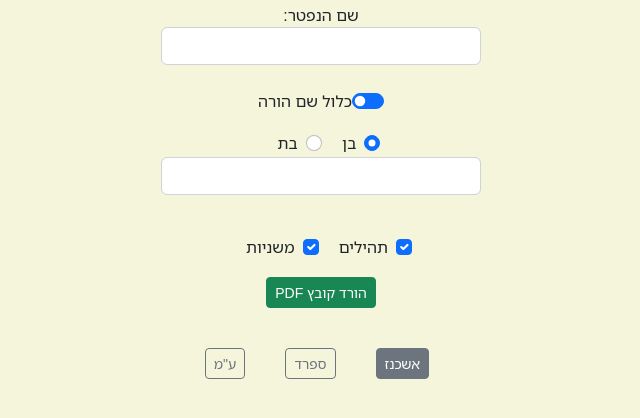
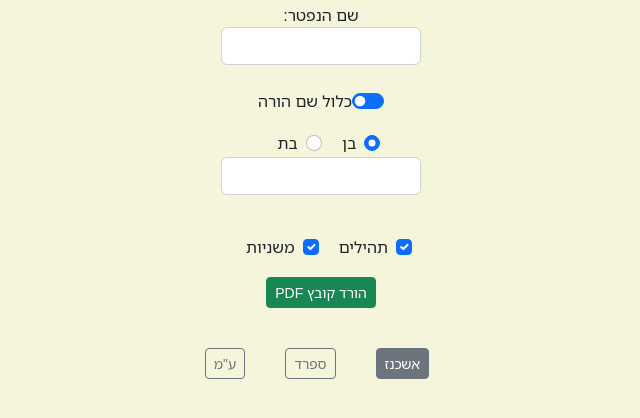
Before and after one commit to glatcode/neshama, a plain HTML site: page index.html in a window 1280 px wide. Shown: the part 142-560 px from the top of the page, without its empty margins (319-959 px from the left). Drawn offline with nearby package versions, Linux system fonts and the light colour scheme.

Commit message:
some changes

```diff
--- a/index.html
+++ b/index.html
@@ -36,11 +36,13 @@
         <img style="margin:5vh auto 0 auto; display:block" src="./ner.gif">
         <h1 style="text-align: center;">תהילים ומשניות לעילוי נשמת</h1>
 
-        <form action="/action_page.php" style="margin: 0 auto; width:50%; text-align:center">
+        <form action="/" style="margin: 0 auto; width:50%; text-align:center">
             <label for="fname">שם הנפטר:</label>
-            <input class="form-control" type="text" id="fname" name="fname"><br>
+            <div style="display: flex; justify-content: center;">
+                <input class="form-control" type="text" id="fname" name="fname" style="max-width: 200px;"><br>
+            </div>
 
-            <div class="form-check form-switch" style="display: flex; justify-content: center;">
+            <div class="form-check form-switch" style="display: flex; justify-content: center; margin-top: 3vh;">
                 <input class="form-check-input" type="checkbox" role="switch" id="includeParent" checked
                     onchange="ChangeIncludeParent(event)">
                 <label class="form-check-label" for="includeParent"> כלול שם הורה </label>
@@ -57,8 +59,10 @@
                         id="inlineRadio2" value="option2">
                     <label class="form-check-label" for="inlineRadio2">בת</label>
                 </div>
-
-                <input class="form-control form-check-parent-name" type="text" id="parentName" name="parentName">
+                <div style="display: flex; justify-content: center;">
+                    <input class="form-control form-check-parent-name" type="text" id="parentName" name="parentName"
+                        style="max-width: 200px;">
+                </div>
             </form>
 
             <div style="margin-top: 5vh; text-align: center;">
```
